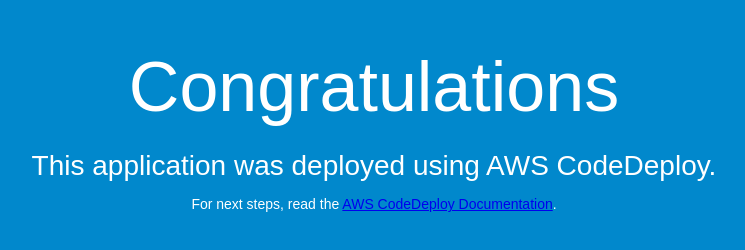
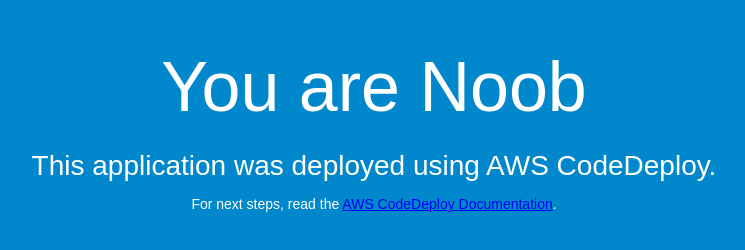
Before and after one commit to keerthn123/aws_test, a plain HTML site: page Day 11/cicd-demo/index.html in a window 1280 px wide. Shown: the whole page, without its empty margins (266-1011 px from the left). Drawn offline with Linux system fonts and the light colour scheme.

Commit message:
Update index.html

```diff
--- a/Day 11/cicd-demo/index.html
+++ b/Day 11/cicd-demo/index.html
@@ -26,7 +26,7 @@
 </head>
 <body>
   <div align="center">
-    <h1>Congratulations</h1>
+    <h1>You are Noob</h1>
     <h2>This application was deployed using AWS CodeDeploy.</h2>
     <p>For next steps, read the <a href="http://aws.amazon.com/documentation/codedeploy">AWS CodeDeploy Documentation</a>.</p>
   </div>
```
